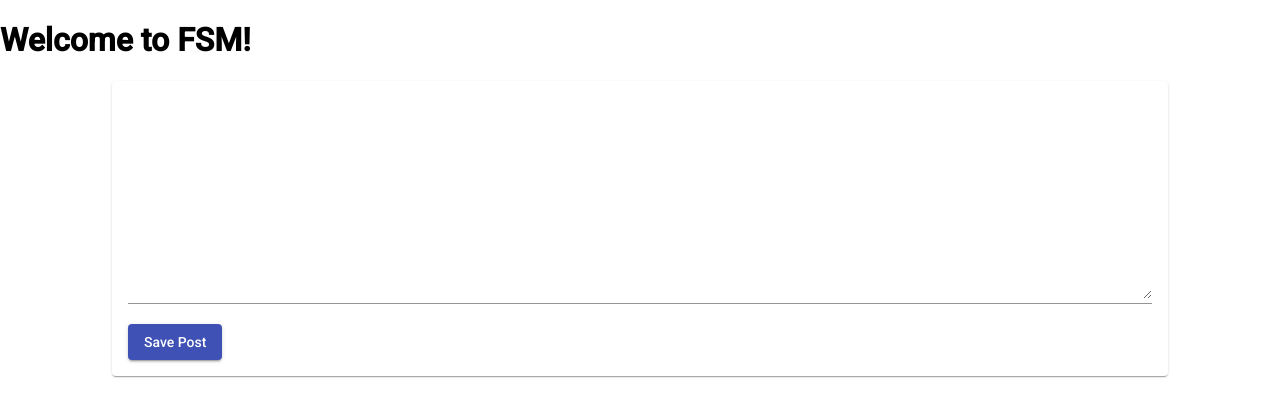
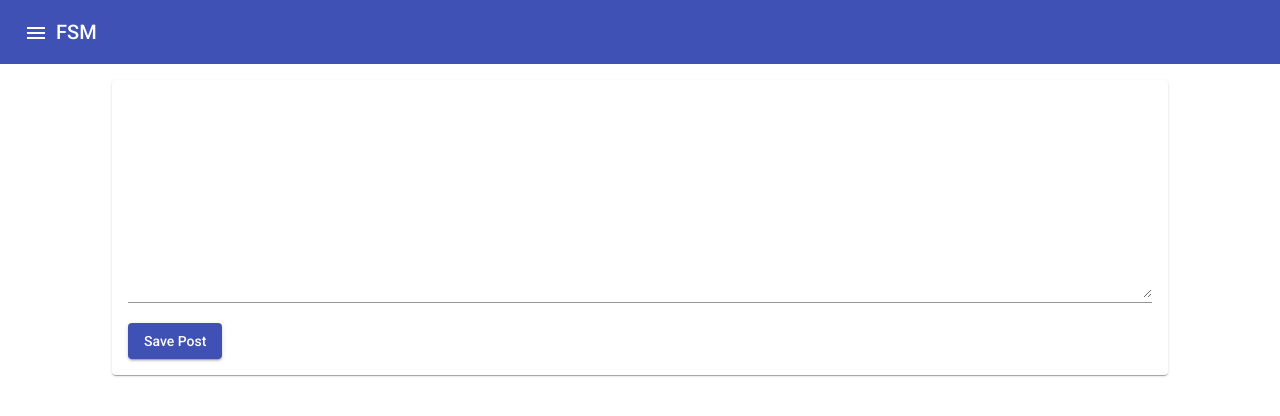
Before and after one commit to jig1314/fsm, an Angular app: page / in a window 1280 px wide. Shown: the top 416 px of the page. Built offline with nearby package versions, Linux system fonts and the light colour scheme.

Commit message:
Added header to app

```diff
--- a/src/app/app.component.css
+++ b/src/app/app.component.css
@@ -0,0 +1,3 @@
+main {
+  margin-top: 1rem;
+}
--- a/src/app/app.component.html
+++ b/src/app/app.component.html
@@ -1,2 +1,4 @@
-<h1>Welcome to FSM!</h1>
-<app-post-create></app-post-create>
+<app-header></app-header>
+<main>
+  <app-post-create></app-post-create>
+</main>
--- /dev/null
+++ b/src/app/header/header.component.html
@@ -0,0 +1,6 @@
+<mat-toolbar color="primary">
+  <button mat-icon-button class="example-icon" aria-label="Example icon-button with menu icon">
+    <mat-icon>menu</mat-icon>
+  </button>
+  <span>FSM</span>
+</mat-toolbar>
```
Also changed, not shown: src/app/app.module.ts (+8 -2 lines), src/app/header/header.component.ts (added, +7 -0 lines).
